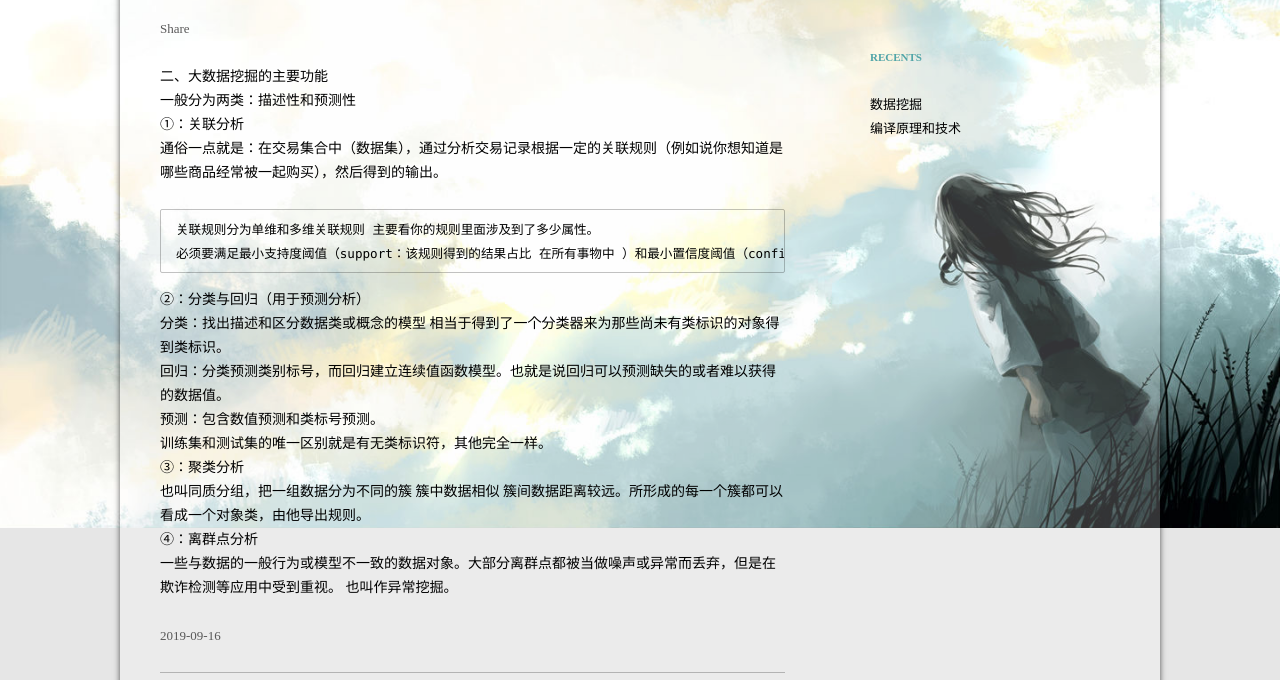
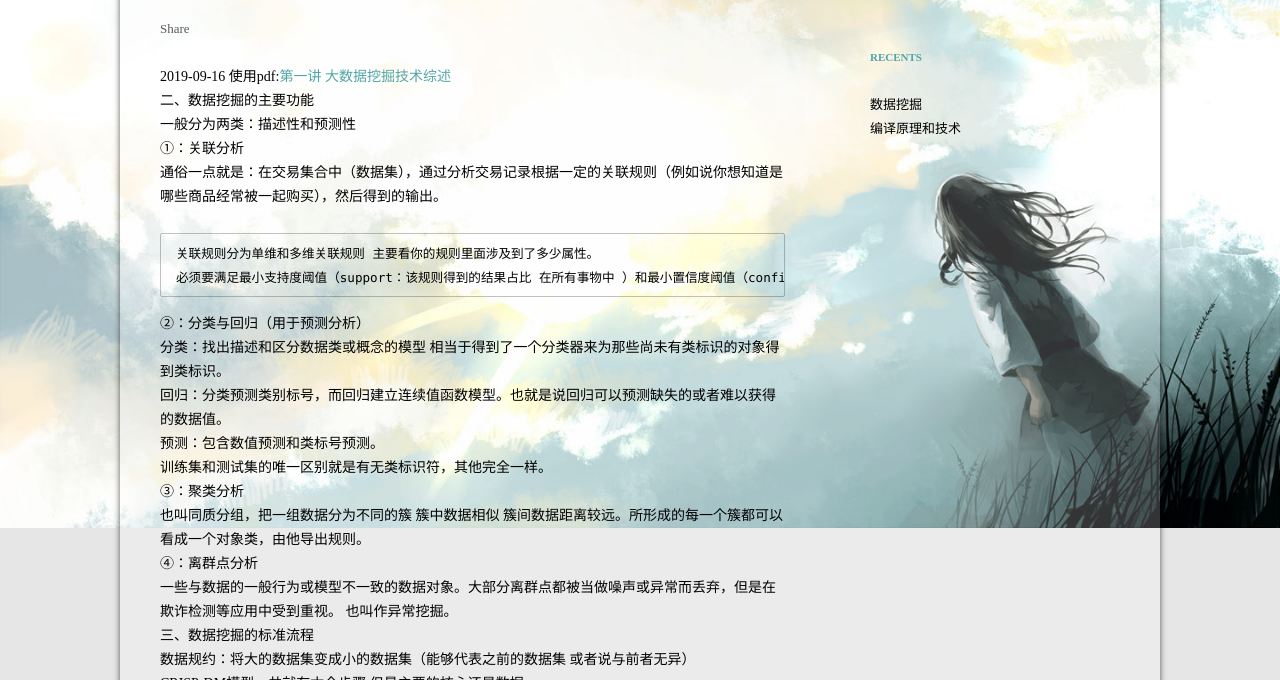
Before and after one commit to BeWildBeHard/BeWildBeHard.github.io, a plain HTML site: page 2019/09/16/数据挖掘/index.html in a window 1280 px wide. Shown: the part 272-952 px from the top of the page. Drawn offline with Linux system fonts and the light colour scheme; some packages are replaced by stand-ins of ours; no server answers; a script that the page names is missing.

Commit message:
Site updated: 2019-09-17 10:08:09

```diff
--- a/2019/09/16/数据挖掘/index.html
+++ b/2019/09/16/数据挖掘/index.html
@@ -4,7 +4,7 @@
   <meta charset="utf-8">
 
 
-  <meta name="description" content="二、大数据挖掘的主要功能    一般分为两类：描述性和预测性①：关联分析    通俗一点就是：在交易集合中（数据集），通过分析交易记录根据一定的关联规则（例如说你想知道是哪些商品经常被一起购买），然后得到的输出。">
+  <meta name="description" content="2019-09-16  使用pdf:第一讲 大数据挖掘技术综述二、数据挖掘的主要功能    一般分为两类：描述性和预测性①：关联分析    通俗一点就是：在交易集合中（数据集），通过分析交易记录根据一定的关联规则（例如说你想知道是哪些商品经常被一起购买），然后得到的输出。">
 
 
 
@@ -15,17 +15,17 @@
 
   <title>数据挖掘 | 伍一的学习博客</title>
   <meta name="viewport" content="width=device-width, initial-scale=1, maximum-scale=1">
-  <meta name="description" content="二、大数据挖掘的主要功能    一般分为两类：描述性和预测性①：关联分析    通俗一点就是：在交易集合中（数据集），通过分析交易记录根据一定的关联规则（例如说你想知道是哪些商品经常被一起购买），然后得到的输出。">
+  <meta name="description" content="2019-09-16  使用pdf:第一讲 大数据挖掘技术综述二、数据挖掘的主要功能    一般分为两类：描述性和预测性①：关联分析    通俗一点就是：在交易集合中（数据集），通过分析交易记录根据一定的关联规则（例如说你想知道是哪些商品经常被一起购买），然后得到的输出。">
 <meta property="og:type" content="article">
 <meta property="og:title" content="数据挖掘">
 <meta property="og:url" content="http://yoursite.com/2019/09/16/数据挖掘/index.html">
 <meta property="og:site_name" content="伍一的学习博客">
-<meta property="og:description" content="二、大数据挖掘的主要功能    一般分为两类：描述性和预测性①：关联分析    通俗一点就是：在交易集合中（数据集），通过分析交易记录根据一定的关联规则（例如说你想知道是哪些商品经常被一起购买），然后得到的输出。">
+<meta property="og:description" content="2019-09-16  使用pdf:第一讲 大数据挖掘技术综述二、数据挖掘的主要功能    一般分为两类：描述性和预测性①：关联分析    通俗一点就是：在交易集合中（数据集），通过分析交易记录根据一定的关联规则（例如说你想知道是哪些商品经常被一起购买），然后得到的输出。">
 <meta property="og:locale" content="en">
-<meta property="og:updated_time" content="2019-09-16T03:11:53.651Z">
+<meta property="og:updated_time" content="2019-09-17T02:07:56.147Z">
 <meta name="twitter:card" content="summary">
 <meta name="twitter:title" content="数据挖掘">
-<meta name="twitter:description" content="二、大数据挖掘的主要功能    一般分为两类：描述性和预测性①：关联分析    通俗一点就是：在交易集合中（数据集），通过分析交易记录根据一定的关联规则（例如说你想知道是哪些商品经常被一起购买），然后得到的输出。">
+<meta name="twitter:description" content="2019-09-16  使用pdf:第一讲 大数据挖掘技术综述二、数据挖掘的主要功能    一般分为两类：描述性和预测性①：关联分析    通俗一点就是：在交易集合中（数据集），通过分析交易记录根据一定的关联规则（例如说你想知道是哪些商品经常被一起购买），然后得到的输出。">
 
 
     <link rel="icon" href="/css/images/favicon.ico">
@@ -95,10 +95,10 @@
 
     <div class="entry-content">
 
-        <p>二、大数据挖掘的主要功能<br>    一般分为两类：描述性和预测性<br>①：关联分析<br>    通俗一点就是：在交易集合中（数据集），通过分析交易记录根据一定的关联规则（例如说你想知道是哪些商品经常被一起购买），然后得到的输出。</p>
+        <p>2019-09-16  使用pdf:<a href="1.pdf" title="第一课">第一讲 大数据挖掘技术综述</a><br>二、数据挖掘的主要功能<br>    一般分为两类：描述性和预测性<br>①：关联分析<br>    通俗一点就是：在交易集合中（数据集），通过分析交易记录根据一定的关联规则（例如说你想知道是哪些商品经常被一起购买），然后得到的输出。</p>
 <a id="more"></a>
 <pre><code>关联规则分为单维和多维关联规则 主要看你的规则里面涉及到了多少属性。
-必须要满足最小支持度阈值（support：该规则得到的结果占比 在所有事物中 ）和最小置信度阈值（confidence：在support这些人当中符合关联规则的概率）这样关联概率就是有趣的。</code></pre><p>②：分类与回归（用于预测分析）<br>    分类：找出描述和区分数据类或概念的模型 相当于得到了一个分类器来为那些尚未有类标识的对象得到类标识。<br>    回归：分类预测类别标号，而回归建立连续值函数模型。也就是说回归可以预测缺失的或者难以获得的数据值。<br>    预测：包含数值预测和类标号预测。<br>    训练集和测试集的唯一区别就是有无类标识符，其他完全一样。<br>③：聚类分析<br>    也叫同质分组，把一组数据分为不同的簇 簇中数据相似 簇间数据距离较远。所形成的每一个簇都可以看成一个对象类，由他导出规则。<br>④：离群点分析<br>    一些与数据的一般行为或模型不一致的数据对象。大部分离群点都被当做噪声或异常而丢弃，但是在欺诈检测等应用中受到重视。 也叫作异常挖掘。</p>
+必须要满足最小支持度阈值（support：该规则得到的结果占比 在所有事物中 ）和最小置信度阈值（confidence：在support这些人当中符合关联规则的概率）这样关联概率就是有趣的。</code></pre><p>②：分类与回归（用于预测分析）<br>    分类：找出描述和区分数据类或概念的模型 相当于得到了一个分类器来为那些尚未有类标识的对象得到类标识。<br>    回归：分类预测类别标号，而回归建立连续值函数模型。也就是说回归可以预测缺失的或者难以获得的数据值。<br>    预测：包含数值预测和类标号预测。<br>    训练集和测试集的唯一区别就是有无类标识符，其他完全一样。<br>③：聚类分析<br>    也叫同质分组，把一组数据分为不同的簇 簇中数据相似 簇间数据距离较远。所形成的每一个簇都可以看成一个对象类，由他导出规则。<br>④：离群点分析<br>    一些与数据的一般行为或模型不一致的数据对象。大部分离群点都被当做噪声或异常而丢弃，但是在欺诈检测等应用中受到重视。 也叫作异常挖掘。<br>三、数据挖掘的标准流程<br>    数据规约：将大的数据集变成小的数据集（能够代表之前的数据集 或者说与前者无异）<br>    CRISP-DM模型一共就有六个步骤 但最主要的核心还是数据。<br>    ①：业务理解：问题能否解决，以及需要怎样的开销 判断当前业务是否能转换为数据问题 并提出项目计划。<br>    ②：数据理解：收集原始数据-&gt;描述数据(记录数、属性数等)-&gt;探索数据(简单的统计分析)-&gt;检查数据质量。<br>    ③：数据准备：包括数据的选择(选择表、记录、属性等)、清洁(提高质量、去除噪音)、创建、合并、格式化(转换为适合数据挖掘处理的格式)。<br>    ④：建立模型：确定算法(多个)以及用到的参数、测试方案设计、模型训练以及模型训练评估。<br>    ⑤：模型评估：评估模型效果甚至实际应用、检查之前的阶段是否有误判断是否要部署还是从某个阶段重新开始。<br>    ⑥：系统部署：部署计划并做出最终报告。<br>    离散数据分为对称和非对称 通过取值权重是否对等来判断。<br>    课上还讲了度量数据的相似性以及相异性 这些都叫做邻近性 根据在比较之前定义的相似性度量 1为完全相似相当于等同 0为完全相异 最重要的就是数据矩阵来进行考察 因为没讲所以在这提一下。<br>    分类：监督学习，监督来自训练集中标记的实例。如贷款的“安全”或者“危险”、销售数据的“是”或“否”，医疗数据的“治疗方案A”、“治疗方案B”、“治疗方案C”等这些类别都可以用<strong>离散值</strong>来表示 值之间的次序没有意义。想要构造一个模型或者是分类器。这些数据分析类型都是分类。<br>    数值预测：一位商场经理想要预测顾客在一次购物期间将花多少钱。这就是数值预测得到的是一个<strong>连续值函数或者是有序值</strong>,而不是类标号，模型是预测器 常用方法是回归分析。<br>    聚类：无监督学习，输入实例没有类标记。</p>
 
 
     </div><!-- .entry-content -->
```
Also changed, not shown: index.html (+1 -1 lines), 2 other files.
